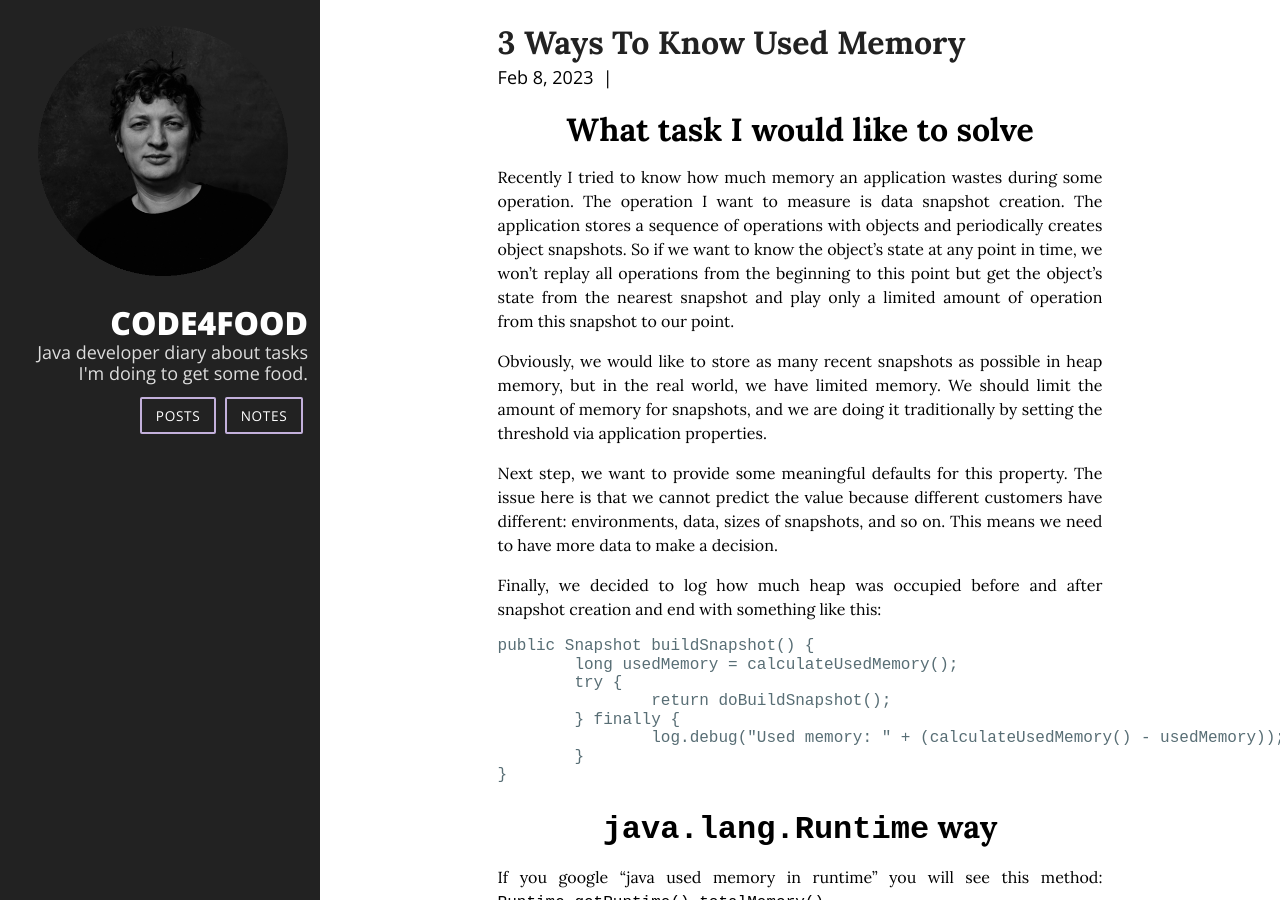
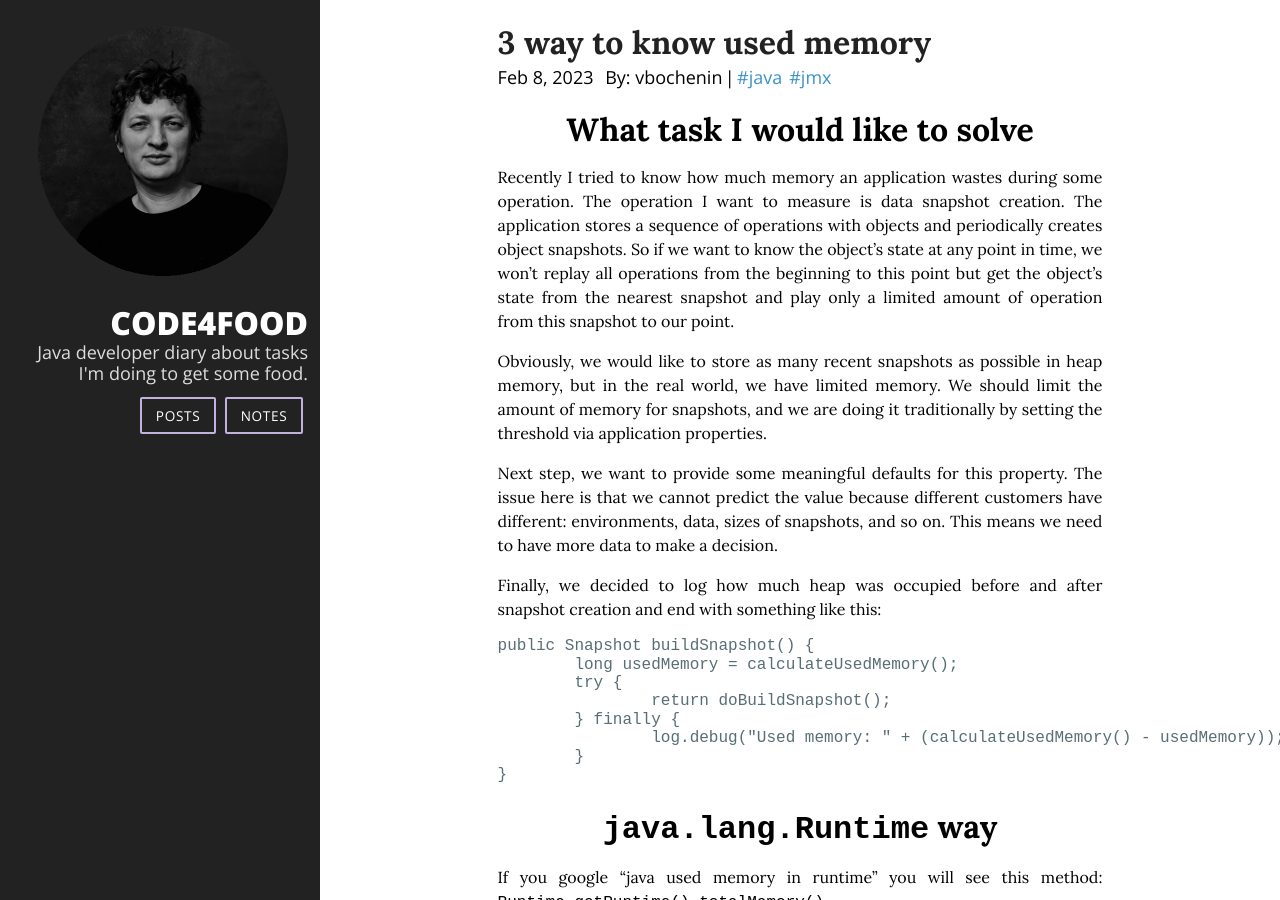
Before and after one commit to vbochenin/vbochenin.github.io, a Jekyll site: the page built from _posts/2023-02-08-3-ways-to-know-used-memory.md, in a window 1280 px wide and 900 px high. Built offline with Jekyll 4.4.1, drawn with Linux system fonts in a browser that asks for light colours; nearby versions of some CDN libraries.

Commit message:
Fix post's metainfo

```diff
--- a/_posts/2023-02-08-3-ways-to-know-used-memory.md
+++ b/_posts/2023-02-08-3-ways-to-know-used-memory.md
@@ -1,3 +1,13 @@
+---
+title: "3 way to know used memory"
+layout: post
+author: vbochenin
+tags:
+  - java
+  - jmx
+categories:
+  - how-to
+---
 # What task I would like to solve
 
 Recently I tried to know how much memory an application wastes during some operation.
```
